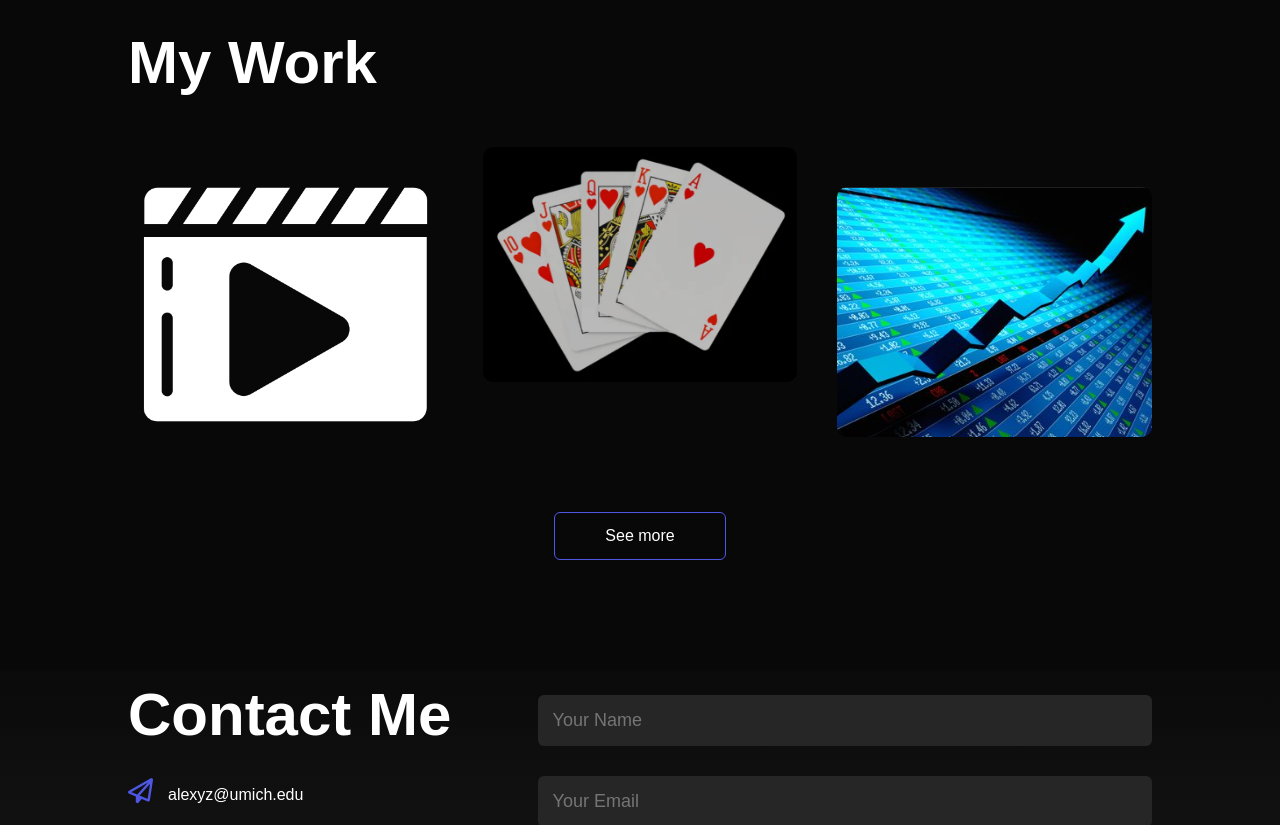
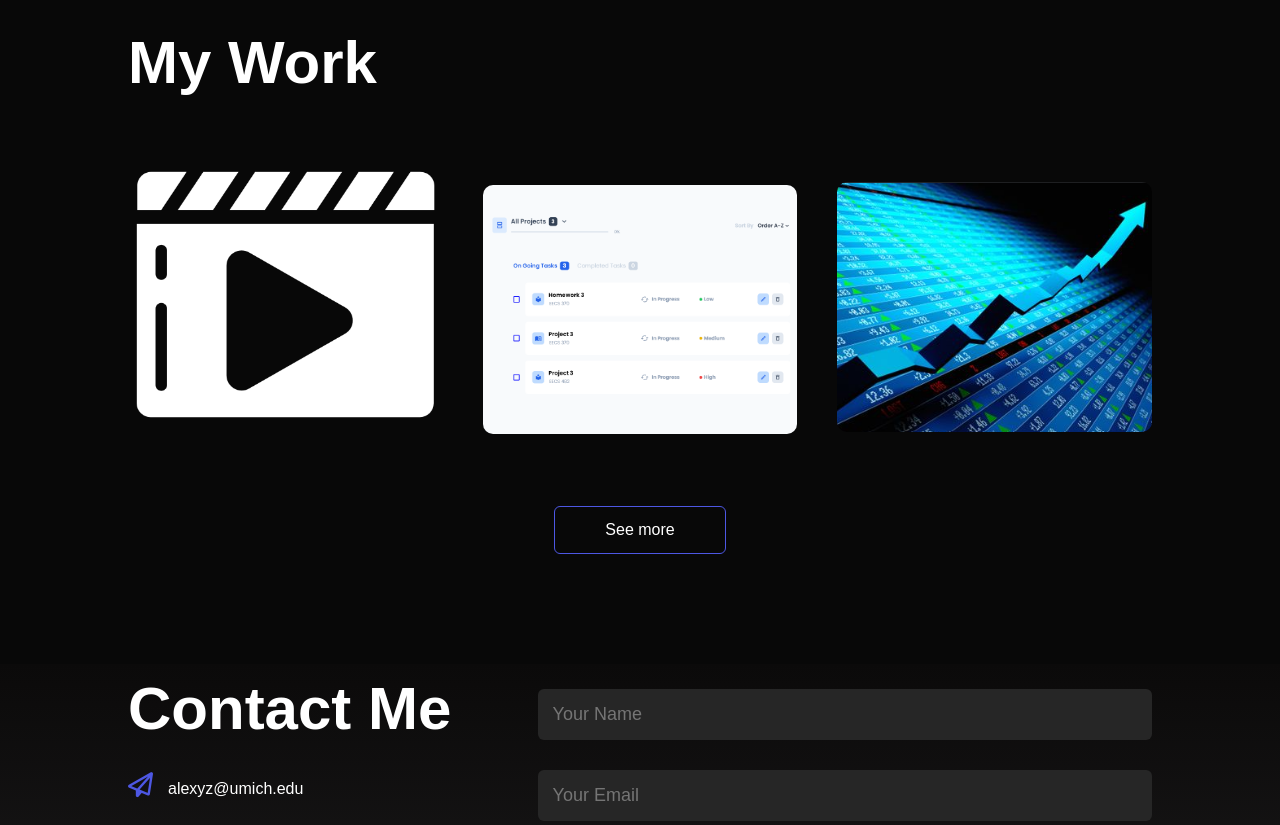
Before and after one commit to Alexybz/alexybz.github.io, a plain HTML site: page index.html in a window 1280 px wide. Shown: the part 1780-2605 px from the top of the page. Drawn offline with Linux system fonts and the light colour scheme.

Commit message:
added new project

```diff
--- a/index.html
+++ b/index.html
@@ -138,7 +138,7 @@
         <h1 class="sub-title">My Work</h1>
             <div class="work-list">
                 <div class="work">
-                    <img src="Images/Icon-Only-White.png" alt="work-img">
+                    <img class = "one" src="Images/Icon-Only-White.png" alt="work-img">
                     <div class="layer">
                         <h3>alexTube</h3>
                         <p>A custom-built video-sharing platform inspired by YouTube,
@@ -151,14 +151,15 @@
                     </div>
                 </div>
                 <div class="work">
-                    <img src="Images/Cards_photo.png" alt="work-img">
+                    <img class = "two" src="Images/mymanager.png" alt="work-img">
                     <div class="layer">
-                        <h3>Euchre</h3>
-                        <p>Developed a virtual version of the card game Euchre, featuring both AI-powered opponents
-                             and multiplayer functionality, allowing players to enjoy competitive matches against the
-                              computer or other users in real-time.
+                        <h3>MyManager</h3>
+                        <p>A full-stack project management app built with React, Next.js, Node.js, MongoDB, and Tailwind CSS.
+                            It features dynamic task creation, sorting, and progress tracking, with Clerk-based authentication
+                             and real-time updates via WebSocket integration. Using the Context API for seamless state management,
+                              this tool provides an intuitive, responsive interface focused on organized and efficient task handling.
                         </p>
-                        <button class="icon-button" onclick="window.location.href='#';"><i class="fa-solid fa-arrow-up-right-from-square"></i></button>
+                        <button class="icon-button" onclick="window.open('https://my-manager-phi.vercel.app/')"><i class="fa-solid fa-arrow-up-right-from-square"></i></button>
                     </div>
                 </div>
                 <div class="work">
--- a/style.css
+++ b/style.css
@@ -200,7 +200,7 @@ nav ul li a:hover::after{
     display: grid;
     grid-template-columns: repeat(auto-fit, minmax(250px, 1fr));
     grid-gap: 40px;
-    margin-top: 50px;
+    margin-top: 45px;
 }
 .work{
     border-radius: 10px;
@@ -213,6 +213,16 @@ nav ul li a:hover::after{
     display: block;
     transition: transform 0.5s;
 }
+.work .one{
+    margin-top: -5px;
+    transform: scale(1.05);
+    display: inline-block;
+    margin-right: -5px;
+}
+.work .two{
+    margin-top: 43px;
+}
+
 .layer{
     width: 100%;
     height: 0%;
```
Also changed, not shown: Images/mymanager.png (added).
